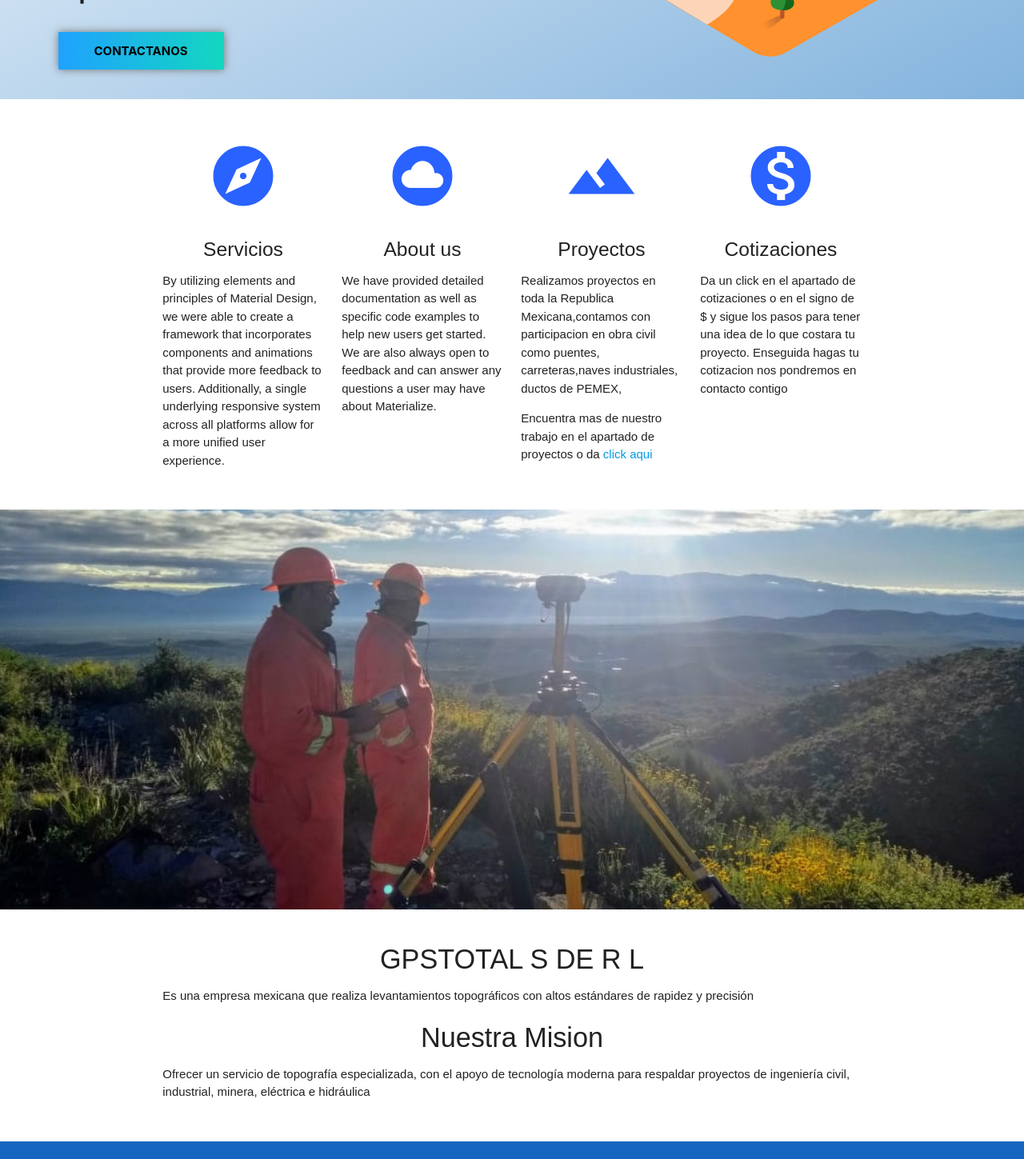
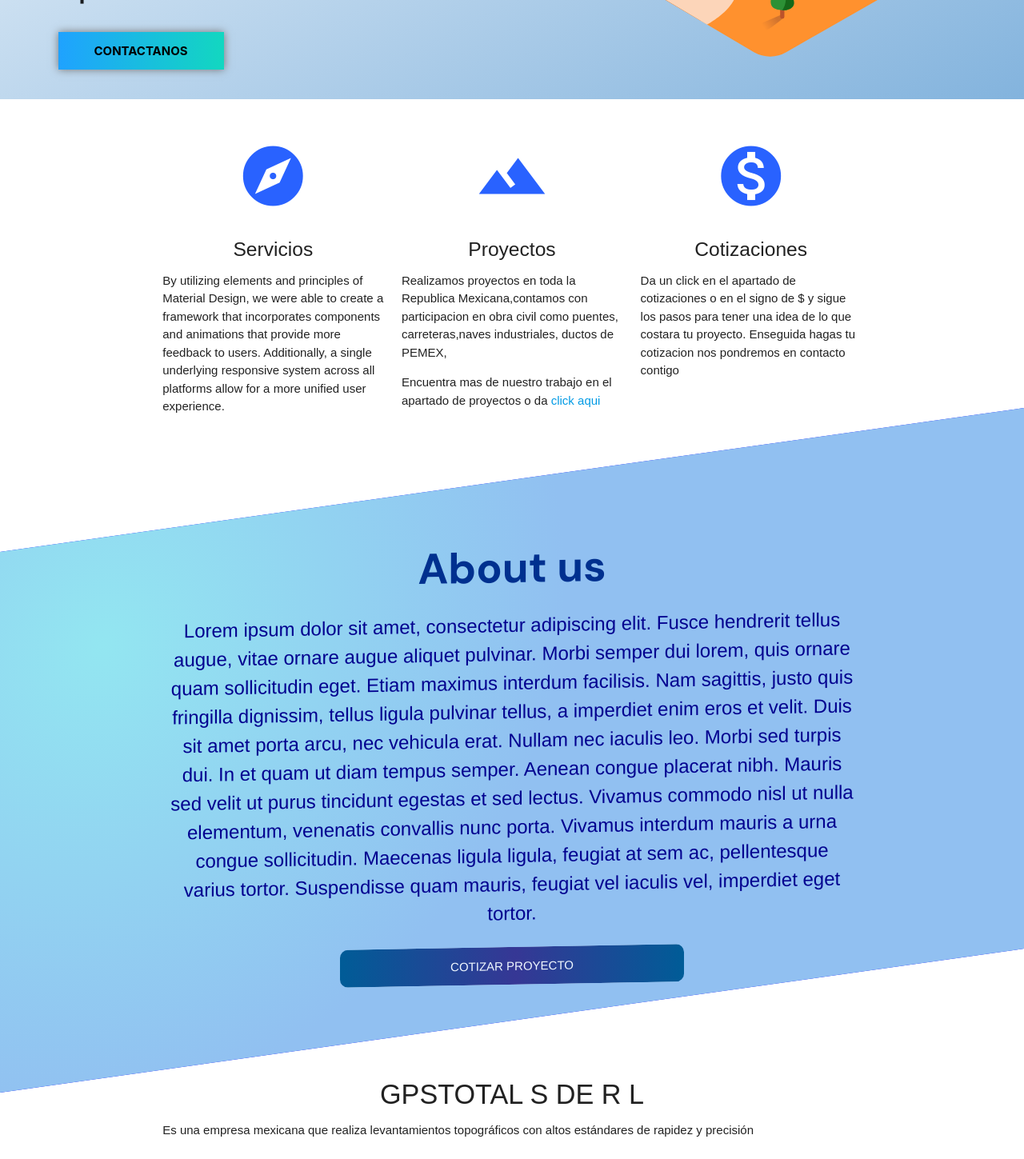
Before and after one commit to enrique-dev-coder/GPS-Total-React, a React (Create React App) app: page / in a window 1280 px wide. Shown: the part 500-1949 px from the top of the page at 80% size. Built offline with nearby package versions, Linux system fonts and the light colour scheme.

Commit message:
se agrego la seccion de about us

```diff
--- /dev/null
+++ b/src/components/HomePage/Aboutus.css
@@ -0,0 +1,56 @@
+.section--aboutus{
+    margin-top:2rem ;
+    margin-bottom: 2rem;
+    width: 100%;
+    min-height:50vh; /*el min height es para que el contenido se adapte */
+    background-color: blue;
+    -webkit-transform: skewY(-7deg);
+    transform: skewY(-8deg);
+    padding-top: 3rem;
+    padding-bottom: 3rem;
+    background-image: radial-gradient( circle farthest-corner at 10% 20%,  rgba(147,230,241,1) 0%, rgba(145,192,241,1) 45.5% );
+
+
+}
+
+.section--aboutus__text{
+    -webkit-transform: skewY(7deg);
+    transform: skewY(7deg);
+    min-width: 300px;
+    max-width: 900px;
+    margin:0 auto;
+    text-align: center;
+    padding: 0 20px;
+}
+.section--aboutus__text h2{
+    font-family: 'DM Sans', sans-serif;
+    font-weight: bold;
+    color: #00308F;
+
+
+}
+
+.section--aboutus__text p{
+    font-weight: 500;
+    color: #02008f;
+    font-size: 1.6rem;
+
+}
+
+.section--aboutus__text button{
+    width: 50%;
+    background-image: linear-gradient(to right, #005C97 0%, #363795  51%, #005C97  100%);
+    border: none;
+    padding: 15px 0;
+    border-radius: 10px;
+    text-transform: uppercase;
+    font-family: "Montserrat", sans-serif;
+    color: aliceblue;
+    cursor: pointer;
+}
+.section--aboutus__text button:hover{
+    background-position: right center; /* change the direction of the change here */
+    color: #fff;
+    text-decoration: none;
+
+}
--- /dev/null
+++ b/src/components/HomePage/Aboutus.js
@@ -0,0 +1,18 @@
+import React from "react";
+import "./Aboutus.css";
+
+const Aboutus = () =>{
+    return(
+        <section className="section--aboutus">
+            <div className="section--aboutus__text">
+                <h2>About us</h2>
+                <p>Lorem ipsum dolor sit amet, consectetur adipiscing elit. Fusce hendrerit tellus augue, vitae ornare augue aliquet pulvinar. Morbi semper dui lorem, quis ornare quam sollicitudin eget. Etiam maximus interdum facilisis. Nam sagittis, justo quis fringilla dignissim, tellus ligula pulvinar tellus, a imperdiet enim eros et velit. Duis sit amet porta arcu, nec vehicula erat. Nullam nec iaculis leo. Morbi sed turpis dui. In et quam ut diam tempus semper. Aenean congue placerat nibh. Mauris sed velit ut purus tincidunt egestas et sed lectus. Vivamus commodo nisl ut nulla elementum, venenatis convallis nunc porta. Vivamus interdum mauris a urna congue sollicitudin. Maecenas ligula ligula, feugiat at sem ac, pellentesque varius tortor. Suspendisse quam mauris, feugiat vel iaculis vel, imperdiet eget tortor.</p>
+                <button>Cotizar proyecto</button>
+            </div>
+
+        </section>
+
+    )
+}
+
+export default Aboutus
--- a/src/components/HomePage/Banner.js
+++ /dev/null
@@ -1,20 +0,0 @@
-import React, { useEffect } from "react";
-import M from "materialize-css/dist/js/materialize.min.js";
-import image from "../../images/background3.jpg";
-
-function Banner() {
-  useEffect(() => {
-    var elems = document.querySelectorAll(".parallax");
-    M.Parallax.init(elems, {});
-  }, []);
-
-  return (
-    <div className="parallax-container valign-wrapper">
-      <div className="parallax">
-        <img src={image} alt="Unsplashed background img 2" />
-      </div>
-    </div>
-  );
-}
-
-export default Banner;
--- a/src/components/HomePage/Home.js
+++ b/src/components/HomePage/Home.js
@@ -2,7 +2,7 @@ import React from "react";
 import Navbar from "./Navbar";
 import Tittle from "./Tittle";
 import Services from "./Services";
-import Banner from "./Banner";
+import Aboutus  from "./Aboutus"
 import Mision from "./Mision";
 import Footer from "./Footer";
 
@@ -11,7 +11,7 @@ function Home() {
     <>
       <Tittle />
       <Services />
-      <Banner />
+      <Aboutus/>
       <Mision />
       <Footer />
     </>
--- a/src/components/HomePage/Services.js
+++ b/src/components/HomePage/Services.js
@@ -5,7 +5,7 @@ function Services() {
     <article className="container">
       <div className="section">
         <div className="row">
-          <div className="col s12 m3">
+          <div className="col s12 m4">
             <div className="icon-block">
               <a href="#">
                 <h2 className="center blue-text text-accent-4">
@@ -22,24 +22,8 @@ function Services() {
               </p>
             </div>
           </div>
-          <div className="col s12 m3">
-            <div className="icon-block">
-              <a href="#">
-                <h2 className="center blue-text text-accent-4">
-                  <i className="large material-icons">cloud_circle</i>
-                </h2>
-              </a>
-              <h5 className="center">About us</h5>
 
-              <p className="strong">
-                We have provided detailed documentation as well as specific code
-                examples to help new users get started. We are also always open
-                to feedback and can answer any questions a user may have about
-                Materialize.
-              </p>
-            </div>
-          </div>
-          <div className="col s12 m3">
+          <div className="col s12 m4">
             <div className="icon-block">
               <a href="proyectos.html">
                 <h2 className="center blue-text text-accent-4">
@@ -59,7 +43,7 @@ function Services() {
               </p>
             </div>
           </div>
-          <div className="col s12 m3">
+          <div className="col s12 m4">
             <div className="icon-block">
               <a href="#">
                 <h2 className="center blue-text text-accent-4">
```
